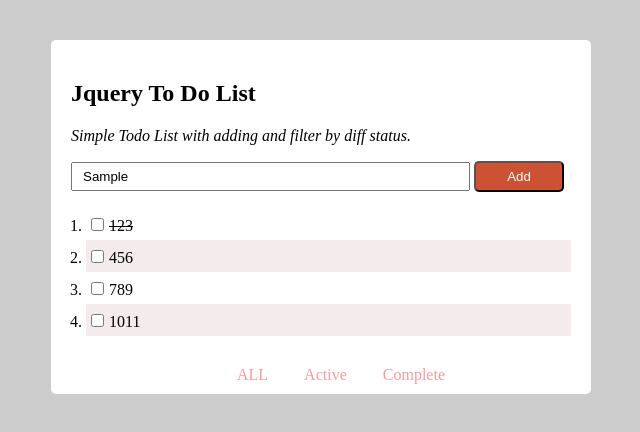
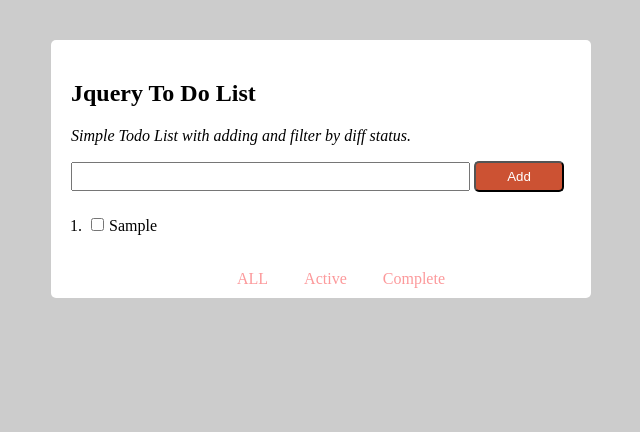
Before and after one commit to yjt-1997/Todo-list, a Vue app: page / in a window 1280 px wide. Both pictures are taken after typing "Sample" into the empty fields and a click on the button "Add". Shown: the top 432 px of the page, without its empty margins (319-959 px from the left). Built offline with nearby package versions, Linux system fonts and the light colour scheme.

Commit message:
[YJT]implement function to add a item

```diff
--- a/src/App.vue
+++ b/src/App.vue
@@ -4,9 +4,9 @@
     <p>
       <em>Simple Todo List with adding and filter by diff status.</em>
     </p>
-    <input type="text" />
-    <button>Add</button>
-    <List></List>
+    <input type="text" v-model="item" />
+    <button @click="addItem">Add</button>
+    <List :items="items"></List>
     <div>
       <ul id="filters">
         <li>
@@ -29,6 +29,18 @@ export default {
   name: "app",
   components: {
     List
+  },
+  data() {
+    return {
+      items: [],
+      item: ""
+    };
+  },
+  methods: {
+    addItem() {
+      this.items.push({ content: this.item });
+      this.item = "";
+    }
   }
 };
 </script>
--- a/src/components/List.vue
+++ b/src/components/List.vue
@@ -1,23 +1,9 @@
 <template>
   <div>
     <ol>
-      <li>
-        <input name="todo-list" type="checkbox" class="todo-list" />
-        <span>
-          <s>123</s>
-        </span>
-      </li>
-      <li>
-        <input name="todo-list" type="checkbox" class="todo-list" />
-        <span>456</span>
-      </li>
-      <li>
-        <input name="todo-list" type="checkbox" class="todo-list" />
-        <span>789</span>
-      </li>
-      <li>
-        <input name="todo-list" type="checkbox" class="todo-list" />
-        <span>1011</span>
+      <li v-for="item in items" v-bind:key="item">
+        <input name="todo-list" type="checkbox"/>
+        <span>{{item.content}}</span>
       </li>
     </ol>
   </div>
```
